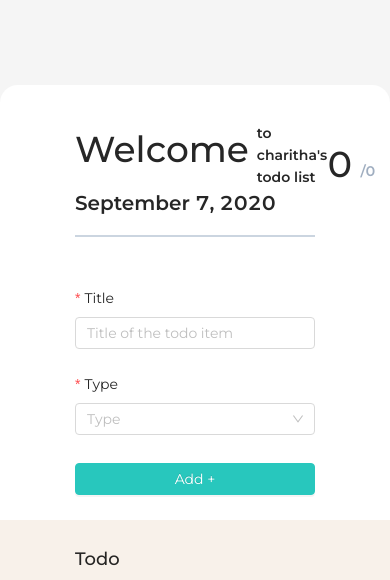
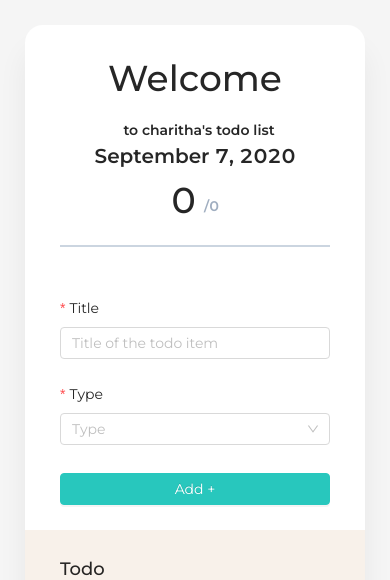
Before and after one commit to charitha95/react-todo-app, a React (Create React App) app: page / in a window 390 px wide. Shown: the top 580 px of the page. Built offline with nearby package versions, Linux system fonts and the light colour scheme.

Commit message:
feat(responsive): make mobile responsive

```diff
--- a/src/classification/organisms/Header/index.tsx
+++ b/src/classification/organisms/Header/index.tsx
@@ -23,17 +23,17 @@ export const Header: FC<props> = ({ completed, pending }) => {
   }, [completed, controls]);
 
   return (
-    <header className="flex justify-between border-b-2 border-gray-400 pb-4">
-      <section>
-        <div className="flex items-center font-semibold">
+    <header className="flex flex-col lg:flex-row justify-between border-b-2 border-gray-400 pb-4 ">
+      <section className="flex flex-col items-center  lg:items-start ">
+        <div className="flex flex-col md:flex-row lg:flex-row  items-center font-semibold">
           <h1 className="text-4xl m-0">Welcome </h1>
           <span className="ml-2 mt-3">to charitha's todo list</span>
         </div>
-        <label className="text-xl font-semibold">
+        <label className="text-xl font-semibold sm:mt-4 md:mt-0 lg:mt-0">
           {format(new Date(), "LLLL d, yyyy")}
         </label>
       </section>
-      <section className="flex items-center">
+      <section className="flex items-center justify-center">
         <motion.h1 animate={controls} className="text-4xl m-0">
           {completed}{" "}
         </motion.h1>
--- a/src/classification/templates/TodoHome/style.module.scss
+++ b/src/classification/templates/TodoHome/style.module.scss
@@ -1,7 +1,14 @@
+@import "../../../styles/variables";
+
 .outterContainer {
   max-width: 1440px;
   margin: auto;
   margin-top: 85px;
+  box-shadow: 0px 25px 30px #0000000f;
+  border-radius: 18px;
+  @media #{$sm-and-less} {
+    margin: 25px;
+  }
   .outterCard {
     margin: auto;
     background-color: white;
@@ -13,6 +20,9 @@
     .actionSection,
     .itemSection {
       padding: 25px 75px;
+      @media #{$sm-and-less} {
+        padding: 25px 35px;
+      }
     }
 
     .itemSection {
--- a/src/styles/_variables.scss
+++ b/src/styles/_variables.scss
@@ -5,3 +5,4 @@ $pink-red: #f10a58;
 $lime-green: #c3f10a;
 $purple: #d20af1;
 $sky-blue: #0ac9f1;
+$sm-and-less: "only screen and (max-width: 991px)";
```
